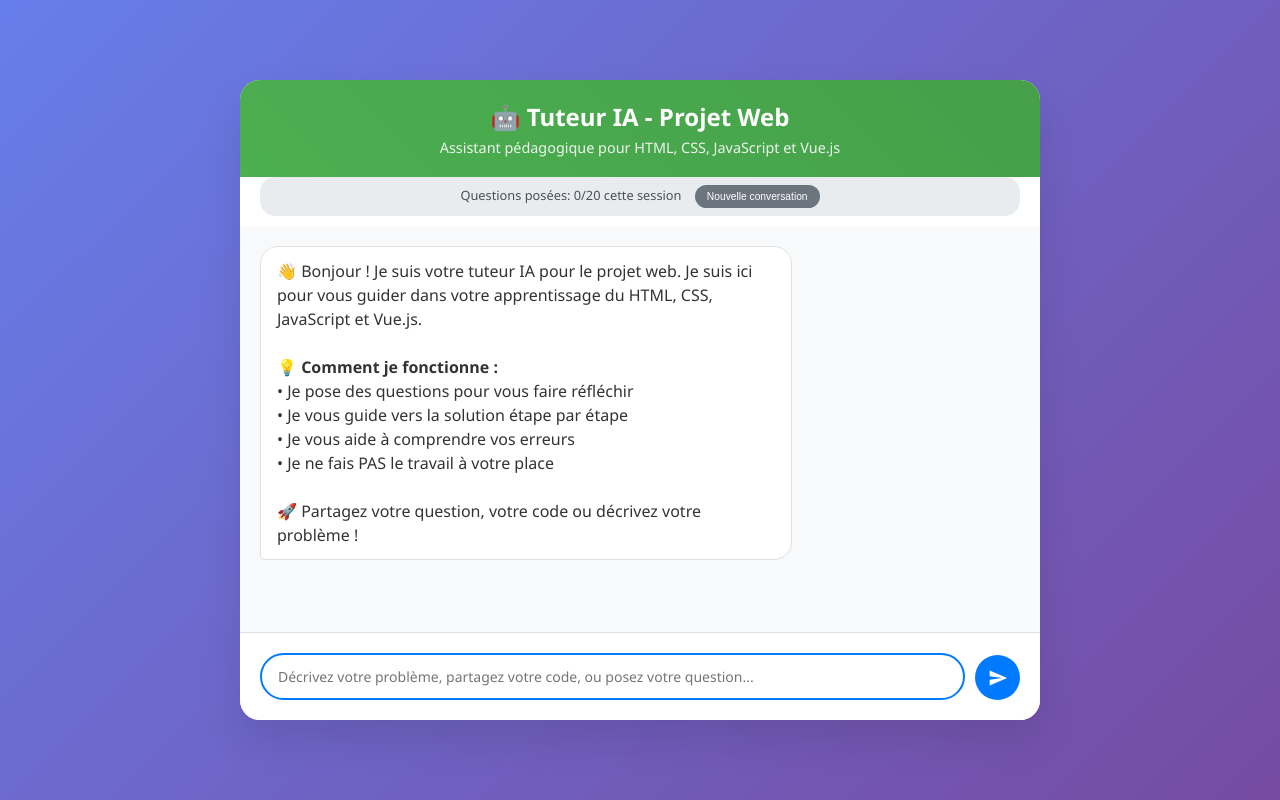
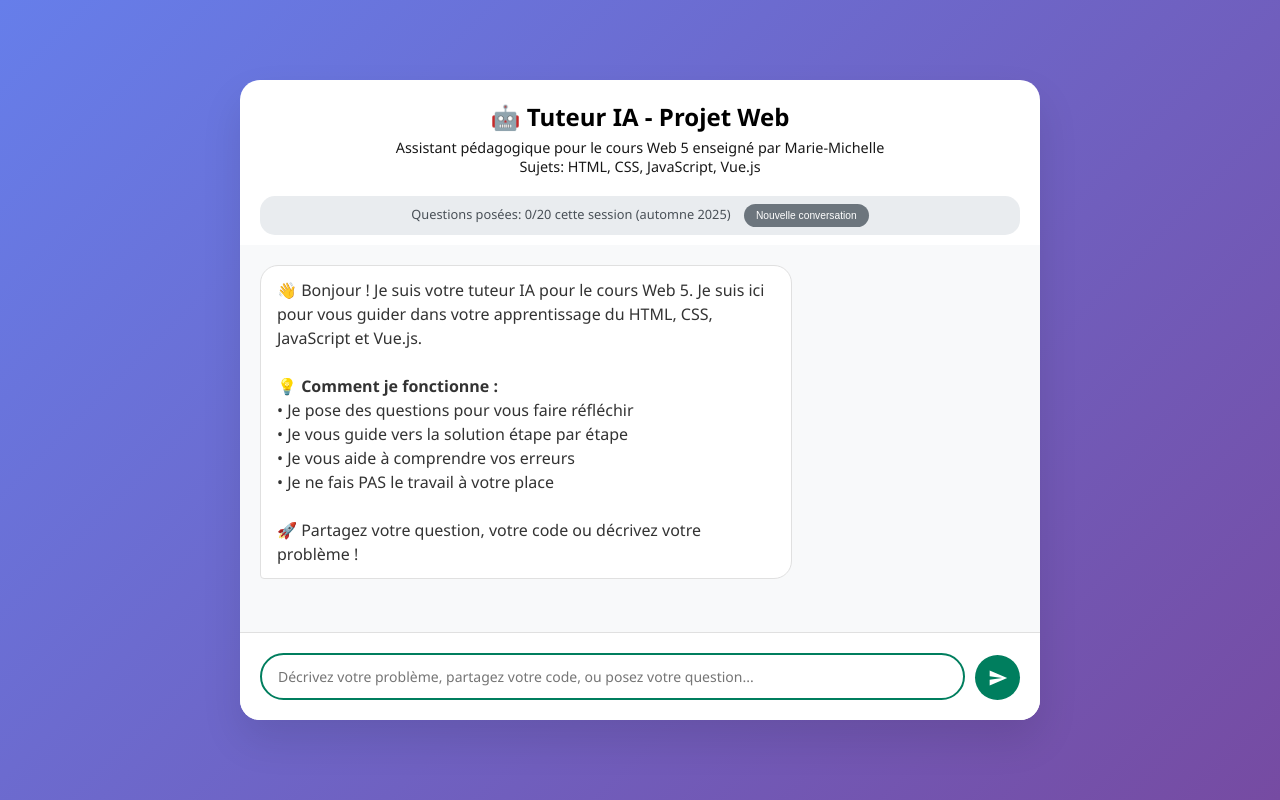
Before and after one commit to kid-synthetique/tuteur-ai-web5, a website: page index.html in a window 1280 px wide. Drawn offline with Linux system fonts and the light colour scheme.

Commit message:
couleurs

```diff
--- a/index.html
+++ b/index.html
@@ -33,7 +33,7 @@
         }
 
         .header {
-            background: linear-gradient(45deg, #4CAF50, #45a049);
+            background: linear-gradient(45deg, #007e5e, #0f2b46)
             color: white;
             padding: 20px;
             text-align: center;
@@ -122,11 +122,11 @@
         }
 
         .input-field:focus {
-            border-color: #007bff;
+            border-color: #007e5e;
         }
 
         .send-button {
-            background: #007bff;
+            background: #007e5e;
             color: white;
             border: none;
             border-radius: 50%;
@@ -141,7 +141,7 @@
         }
 
         .send-button:hover:not(:disabled) {
-            background: #0056b3;
+            background: #0f2b46;
         }
 
         .send-button:disabled {
@@ -242,11 +242,12 @@
     <div class="container">
         <div class="header">
             <h1>🤖 Tuteur IA - Projet Web</h1>
-            <p>Assistant pédagogique pour HTML, CSS, JavaScript et Vue.js</p>
+            <p>Assistant pédagogique pour le cours Web 5 enseigné par Marie-Michelle</p>
+            <p>Sujets: HTML, CSS, JavaScript, Vue.js</p>
         </div>
 
         <div class="usage-counter" id="usageCounter">
-            Questions posées: <span id="questionCount">0</span>/20 cette session
+            Questions posées: <span id="questionCount">0</span>/20 cette session (automne 2025)
             <button class="clear-button" onclick="clearChat()">Nouvelle conversation</button>
         </div>
 
@@ -254,7 +255,7 @@
             <div class="messages" id="messages">
                 <div class="message assistant">
                     <div class="message-content">
-                        👋 Bonjour ! Je suis votre tuteur IA pour le projet web. Je suis ici pour vous guider dans votre apprentissage du HTML, CSS, JavaScript et Vue.js.
+                        👋 Bonjour ! Je suis votre tuteur IA pour le cours Web 5. Je suis ici pour vous guider dans votre apprentissage du HTML, CSS, JavaScript et Vue.js.
                         <br><br>
                         💡 <strong>Comment je fonctionne :</strong>
                         <br>• Je pose des questions pour vous faire réfléchir
```
